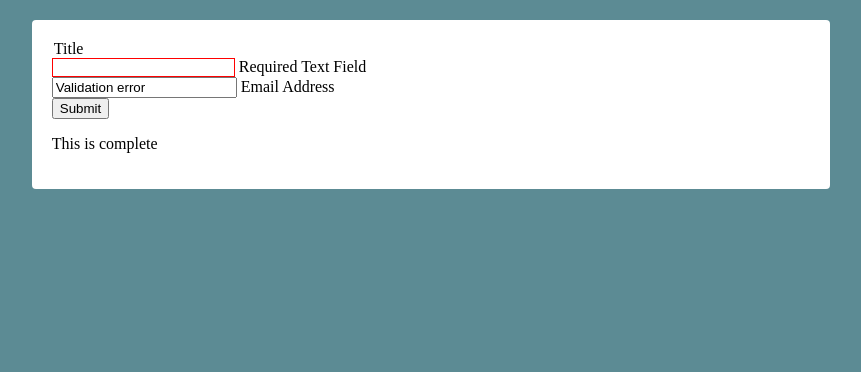
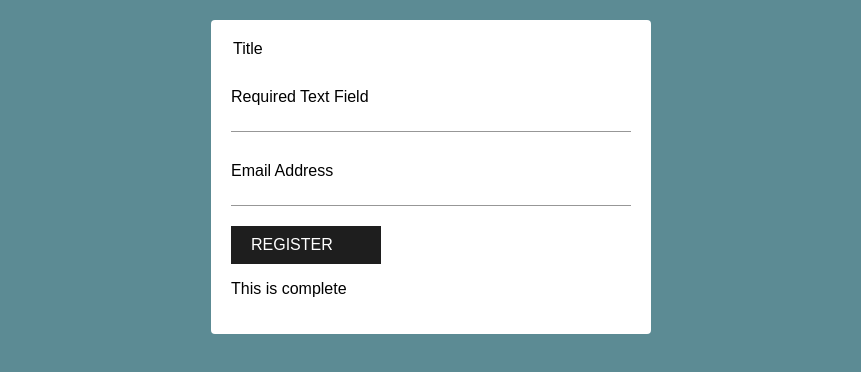
Before and after one commit to fitfab/vanilla-js-cssnext, a website built with webpack: page index.html in a window 1280 px wide. Shown: the whole page, without its empty margins (209-1070 px from the left). Built offline with nearby package versions, Linux system fonts and the light colour scheme; some packages are replaced by stand-ins of ours.

Commit message:
add input fly up on focus and if value present

```diff
--- a/index.html
+++ b/index.html
@@ -9,18 +9,20 @@
 </head>
 <body>
     <div id="app">
-        <form class="art-form">
+        <form class="art-form" id="theform">
             <legend>Title</legend>
-            <div class="art-textfield art-textfield--float-label">
-              <input type="text" required>
+            <div class="art-textfield ease-oc">
+              <input type="text" required value="">
               <label>Required Text Field</label>
             </div>
 
-            <div class="mui-textfield mui-textfield--float-label">
-              <input type="email" value="Validation error">
+            <div class="art-textfield ease-oc">
+              <input type="email" value="">
               <label>Email Address</label>
             </div>
-            <button type="submit" class="mui-btn mui-btn--raised">Submit</button>
+            <div class="art-textfield ease-oc">
+                <button type="submit" class="">Register</button>
+            </div>
           </form>
     </div>
 
--- a/src/css/form.css
+++ b/src/css/form.css
@@ -1,5 +1,53 @@
+
 .art-textfield {
+    position: relative;
+    width: 100%;
+    margin-top: 20px;
+
+    & label {
+        position: absolute;
+        left: 0px;
+        top: 0px;
+        transform: translate(0,10px);
+        transition: all .15s cubic-bezier(0.215, 0.610, 0.355, 1.000);
+        z-index: 0;
+    }
+
     & input {
-        border: 1px solid red;
+        font-size: 16px;
+        background: transparent;
+        border: none;
+        border-bottom: 1px solid var(--grayColor);
+        margin: 20px 0 0;
+        padding: 0 0 15px 0;
+        box-sizing: border-box;
+        width: 100%;
+        outline: none;
+        z-index: 10;
+        position: relative;
+        transition: all .15s cubic-bezier(0.215, 0.610, 0.355, 1.000);
+
+        &:focus {
+            border-bottom: 1px solid var(--darkColor);
+        }
+        &:focus + label,
+        &.filled + label {
+            transform: translate(0px,-5px);
+            font-size: 12px;
+        }
     }
+
+    & button {
+        display: block;
+        background: var(--darkColor);
+        font-size: var(--fontSize);
+        font-weight: 100;
+        color: #fff;
+        border: none;
+        padding: 10px 20px;
+        width: 150px;
+        text-align: left;
+        text-transform: uppercase;
+    }
+
 }
--- a/src/css/login.css
+++ b/src/css/login.css
@@ -1,7 +1,9 @@
-
+@import "variables.css";
 @import "form.css";
 body {
     background: #5c8b94;
+    font-family: var(--fontFamily);
+    font-size: var(--fontSize);
 
     & #app {
         background: #ffffff;
@@ -9,6 +11,10 @@ body {
         margin: 20px auto;
         border-radius: 4px;
         padding: 20px;
+        box-sizing: border-box;
+
+        max-width: 440px;
+        min-width: 300px;
 
     }
 }
--- /dev/null
+++ b/src/css/movement.css
@@ -0,0 +1,4 @@
+.ease-oc {
+    /* easeOutCubic */
+    transition: all .15s cubic-bezier(0.215, 0.610, 0.355, 1.000);
+}
--- /dev/null
+++ b/src/css/variables.css
@@ -0,0 +1,8 @@
+:root {
+    --brandColor: #FC4700;
+    --darkColor: #1E1E1E;
+    --grayColor: #979797;
+
+    --fontFamily: Arial, Helvetica, sans-serif;
+    --fontSize: 16px;
+}
--- a/src/js/login.js
+++ b/src/js/login.js
@@ -6,6 +6,19 @@ const Manage = (config) => {
     const disclaimer = document.createElement('p')
     disclaimer.innerHTML = `This is ${config}`
     AppView.appendChild(disclaimer)
+
+    const $input = document.querySelectorAll('input')
+    $input.forEach(input => {
+        console.log(input)
+    })
+    document.getElementById('theform').addEventListener('blur', function(event) {
+        console.log('input: ',event.target.value)
+        if (event.target.value !== ''){
+            event.target.classList.add('filled')
+        } else {
+            event.target.classList.remove('filled')
+        }
+    }, true)
 }
 
 document.onreadystatechange = () => {
```
Also changed, not shown: .eslintrc.yml.
